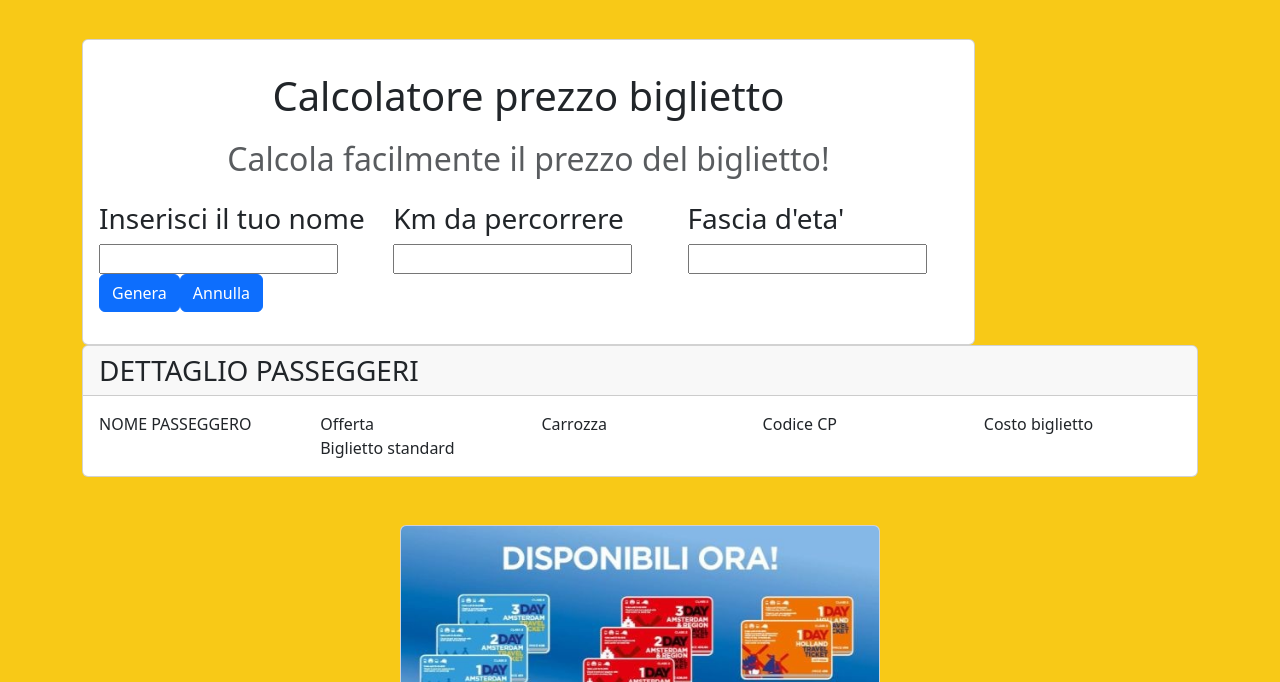
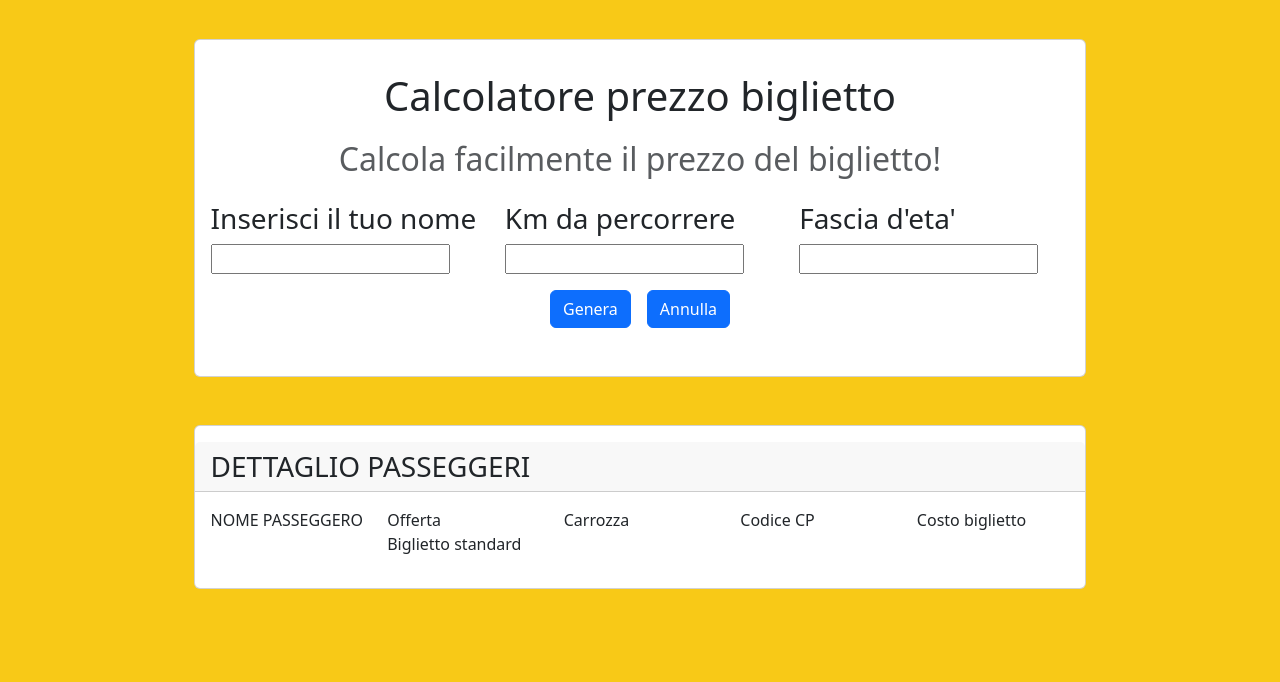
Before and after one commit to guglielmopiasenti/js-biglietto-treno-form, a plain HTML site: page index.html in a window 1280 px wide. Shown: the part 67-749 px from the top of the page. Drawn offline with nearby package versions, Linux system fonts and the light colour scheme.

Commit message:
minor tweaks

```diff
--- a/index.html
+++ b/index.html
@@ -51,7 +51,7 @@
 
     <main>
       <!-- Target element for .js -->
-      <div class="container d-flex flex-column justify-content-center py-5">
+      <div class="container d-flex flex-column justify-content-center align-items-center py-5 ">
           <div class="card" style="width: 80%;">
               <div class="card-body">
                   <h1 class="card-title text-center py-3">Calcolatore prezzo biglietto</h1>
@@ -70,15 +70,18 @@
                       <input id="age" type="text">
                     </div>
                   </div>
-                  <div class="d-flex ">
-                    <button id="generate" class="btn btn-primary">Genera</button>
-                    <button id="delete" class="btn btn-primary">Annulla</button>
+                  <div class="d-flex justify-content-center py-3">
+                    <button id="generate" class="btn btn-primary mx-2">Genera</button>
+                    <button id="delete" class="btn btn-primary mx-2">Annulla</button>
                   </div>
                   <p id="discount-message"></p>
                   <p id="target"></p>
               </div>
-          </div>
-          <div class="card">
+            </div>
+
+              <!-- Form  -->
+
+          <div class="card my-5 py-3" style="width: 80%;">
             <h3 class="card-header">
               DETTAGLIO PASSEGGERI
             </h3>
```
